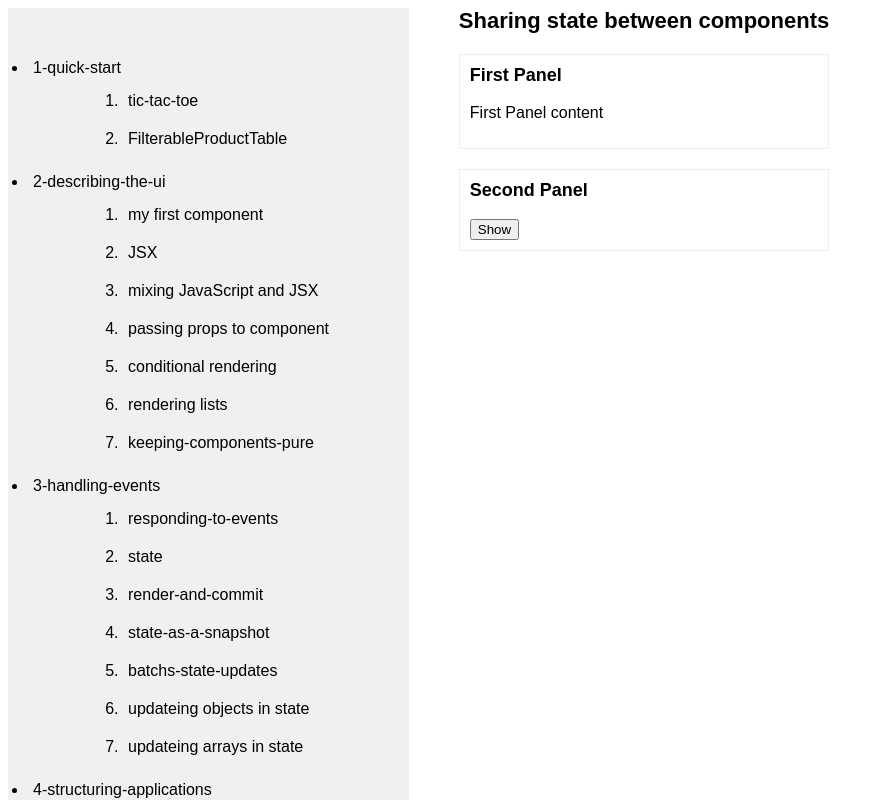
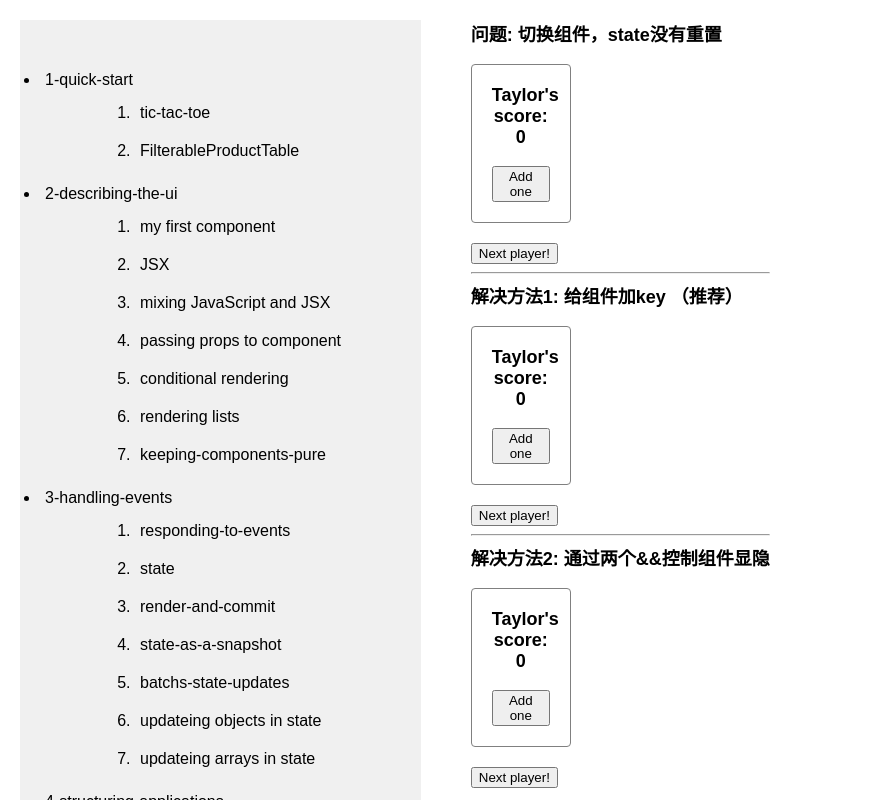
Before and after one commit to yuyongyu08/first-react-app, a React (Vite) app: page / in a window 1280 px wide. Shown: the top 800 px of the page, without its empty margins (0-884 px from the left). Built offline with nearby package versions, Linux system fonts and the light colour scheme.

Commit message:
preserve and preset state

```diff
--- a/src/demos.jsx
+++ b/src/demos.jsx
@@ -19,7 +19,7 @@ import TaskApp from "./views/3-adding-interactivity/7-updating-arrays-in-state/T
 import ChoosingTheStateStructure from "./views/4-managing-state/2-choosing-the-state-structure";
 import Form from "./views/4-managing-state/1-reacting-to-input-with-state/Form";
 import Accordion from "./views/4-managing-state/3-sharing-state-between-components/Accordion";
-
+import Scoreboard from "./views/4-managing-state/4-preserving-and-presetting-state/Scoreboard";
 
 const demos = [
   {
@@ -115,6 +115,10 @@ const demos = [
       {
         title: "sharing-state-between-components",
         compoment: <Accordion/>,
+      },
+      {
+        title: "preserving-and-presetting-state",
+        compoment: <Scoreboard/>,
       }
     ],
   }
--- /dev/null
+++ b/src/views/4-managing-state/4-preserving-and-presetting-state/Counter.css
@@ -0,0 +1,64 @@
+* {
+    box-sizing: border-box;
+  }
+
+  body {
+    font-family: sans-serif;
+    margin: 20px;
+    padding: 0;
+  }
+
+  h1 {
+    margin-top: 0;
+    font-size: 22px;
+  }
+
+  h2 {
+    margin-top: 0;
+    font-size: 20px;
+  }
+
+  h3 {
+    margin-top: 0;
+    font-size: 18px;
+  }
+
+  h4 {
+    margin-top: 0;
+    font-size: 16px;
+  }
+
+  h5 {
+    margin-top: 0;
+    font-size: 14px;
+  }
+
+  h6 {
+    margin-top: 0;
+    font-size: 12px;
+  }
+
+  code {
+    font-size: 1.2em;
+  }
+
+  ul {
+    padding-left: 20px;
+  }
+
+  h1 {
+    font-size: 18px;
+  }
+
+  .counter {
+    width: 100px;
+    text-align: center;
+    border: 1px solid gray;
+    border-radius: 4px;
+    padding: 20px;
+    margin: 0 20px 20px 0;
+  }
+
+  .hover {
+    background: #ffffd8;
+  }
--- /dev/null
+++ b/src/views/4-managing-state/4-preserving-and-presetting-state/Counter.jsx
@@ -0,0 +1,21 @@
+import { useState } from "react";
+import "./Counter.css";
+
+export default function Counter({ person }) {
+  const [score, setScore] = useState(0);
+  const [hover, setHover] = useState(false);
+
+  let className = "counter";
+  if (hover) {
+    className += " hover";
+  }
+
+  return (
+    <div className={className} onPointerEnter={() => setHover(true)} onPointerLeave={() => setHover(false)}>
+      <h1>
+        {person}'s score: {score}
+      </h1>
+      <button onClick={() => setScore(score + 1)}>Add one</button>
+    </div>
+  );
+}
--- /dev/null
+++ b/src/views/4-managing-state/4-preserving-and-presetting-state/Scoreboard.jsx
@@ -0,0 +1,53 @@
+import { useState } from "react";
+import Counter from "./Counter";
+
+export default function Scoreboard() {
+  const [isPlayerA, setIsPlayerA] = useState(true);
+  const [isPlayerB, setIsPlayerB] = useState(true);
+  const [isPlayerC, setIsPlayerC] = useState(true);
+  return (
+    <div>
+      <section>
+        <h1>问题: 切换组件，state没有重置 </h1>
+        {isPlayerA ? <Counter person="Taylor" /> : <Counter person="Sarah" />}
+        <button
+          onClick={() => {
+            setIsPlayerA(!isPlayerA);
+          }}
+        >
+          Next player!
+        </button>
+      </section>
+      <hr />
+      <section>
+        <h1>解决方法1: 给组件加key （推荐）</h1>
+        {isPlayerB ? <Counter key="Taylor" person="Taylor" /> : <Counter key="Sarah" person="Sarah" />}
+        <button
+          onClick={() => {
+            setIsPlayerB(!isPlayerB);
+          }}
+        >
+          Next player!
+        </button>
+      </section>
+      <hr />
+      <section>
+        <h1>解决方法2: 通过两个&&控制组件显隐</h1>
+        {isPlayerC && <Counter person="Taylor" />}
+        {!isPlayerC && <Counter person="Sarah" />}
+        <button
+          onClick={() => {
+            setIsPlayerC(!isPlayerC);
+          }}
+        >
+          Next player!
+        </button>
+      </section>
+    </div>
+  );
+}
+
+/**
+ * 1. 组件在UI树的位置不变，重新渲染时其state不会重置
+ * 2. 在UI树上相同位置设置不同的key，可以让React认为是不同的组件，从而在重新渲染时重置state
+ */
```
